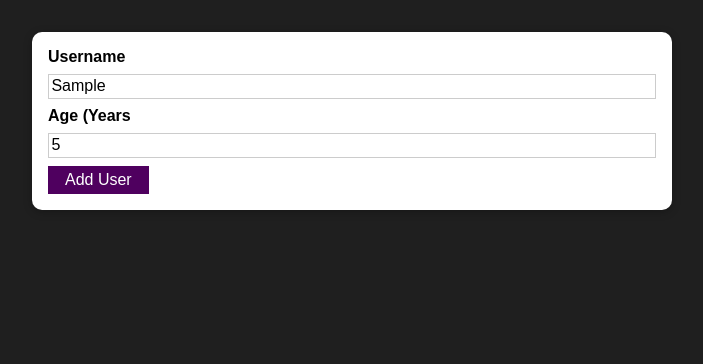
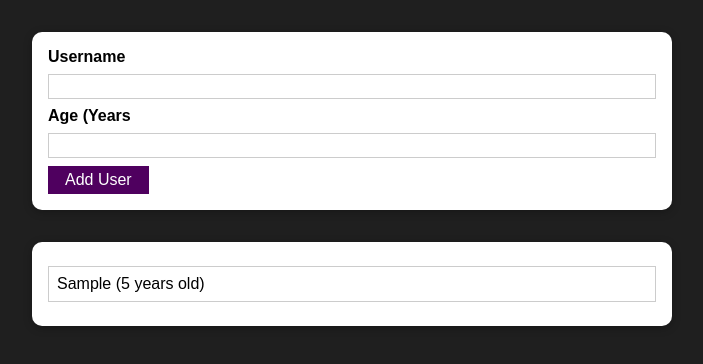
Before and after one commit to RavenRidge98/udemy-reactjs, a React (Create React App) app: page / in a window 1280 px wide. Both pictures are taken after typing "Sample", "5" into the empty fields and a click on the button "Add User". Shown: the top 364 px of the page, without its empty margins (288-991 px from the left). Built offline with nearby package versions, Linux system fonts and the light colour scheme.

Commit message:
Section 8 Done

```diff
--- a/src/App.js
+++ b/src/App.js
@@ -1,11 +1,20 @@
-import React from 'react';
+import React, { useState } from 'react';
 import AddUser from './components/Users/AddUser';
+import UsersList from './components/Users/UsersList';
 
 
 function App() {
+  const [usersList, setUsersList] = useState([]);
+
+  const addUserHandler = (userName, userAge) => {
+    setUsersList((prevUsersList)=> {
+      return [...prevUsersList, {name: userName, age: userAge, id: Math.random().toString()}];
+    });
+  }
   return (
     <div>
-      <AddUser/>
+      <AddUser onAddUser={addUserHandler}/>
+      <UsersList users={usersList}/>
     </div>
   );
 }
--- /dev/null
+++ b/src/components/UI/ErrorModal.js
@@ -0,0 +1,25 @@
+import React from "react";
+import Button from "./Button";
+import Card from "./Card";
+import style from "./ErrorModal.module.css";
+
+const ErrorModal = (props) => {
+  return (
+    <div>
+        <div className={style.backdrop} onClick={props.onConfirm}/>
+      <Card className={style.modal}>
+        <header className={style.header}>
+          <h2>{props.title}</h2>
+        </header>
+        <div className={style.content}>
+          <p>{props.message}</p>
+        </div>
+        <footer className={style.actions}>
+          <Button onClick={props.onConfirm}>Okay</Button>
+        </footer>
+      </Card>
+    </div>
+  );
+};
+
+export default ErrorModal;
--- /dev/null
+++ b/src/components/UI/ErrorModal.module.css
@@ -0,0 +1,45 @@
+.backdrop {
+    position: fixed;
+    top: 0;
+    left: 0;
+    width: 100%;
+    height: 100vh;
+    z-index: 10;
+    background: rgba(0, 0, 0, 0.75);
+  }
+
+  .modal {
+    position: fixed;
+    top: 30vh;
+    left: 10%;
+    width: 80%;
+    z-index: 100;
+    overflow: hidden;
+  }
+
+  .header {
+    background: #4f005f;
+    padding: 1rem;
+  }
+
+  .header h2 {
+    margin: 0;
+    color: white;
+  }
+
+  .content {
+    padding: 1rem;
+  }
+
+  .actions {
+    padding: 1rem;
+    display: flex;
+    justify-content: flex-end;
+  }
+
+  @media (min-width: 768px) {
+    .modal {
+      left: calc(50% - 20rem);
+      width: 40rem;
+    }
+  }
--- a/src/components/Users/AddUser.js
+++ b/src/components/Users/AddUser.js
@@ -1,24 +1,69 @@
-import React from "react";
-import Button from '../UI/Button';
-import Card from '../UI/Card';
-import styles from './AddUser.module.css';
+import React, { useState } from "react";
+import Button from "../UI/Button";
+import Card from "../UI/Card";
+import ErrorModal from "../UI/ErrorModal";
+import styles from "./AddUser.module.css";
 
+const AddUser = (props) => {
+  const [enteredUsername, setEnteredUsername] = useState("");
+  const [enteredAge, setEnteredAge] = useState("");
+  const [error, setError] = useState("");
 
-
-const AddUser = () => {
   const addUserHandler = (event) => {
     event.preventDefault();
+    if (enteredUsername.trim().length === 0 || enteredAge.trim().length === 0) {
+      setError({
+        title: "Invalid input",
+        message: "Please enter a valid name and age (non-empty values)",
+      });
+      return;
+    }
+    if (+enteredAge < 1) {
+      setError({
+        title: "Invalid age",
+        message: "Please enter a valid age (>0).",
+      });
+      return;
+    }
+    props.onAddUser(enteredUsername, enteredAge);
+    setEnteredUsername("");
+    setEnteredAge("");
   };
+
+  const usernameChangeHandler = (event) => {
+    setEnteredUsername(event.target.value);
+  };
+  const ageChangeHandler = (event) => {
+    setEnteredAge(event.target.value);
+  };
+  const errorHandler = () => {
+    setError(null);
+  }
+
   return (
+    <div>
+      {error && <ErrorModal title={error.title} message={error.message} onConfirm={errorHandler} />}
+
       <Card className={styles.input}>
         <form onSubmit={addUserHandler}>
           <label htmlFor='username'>Username</label>
-        <input id='username' type='text' />
+          <input
+            id='username'
+            type='text'
+            value={enteredUsername}
+            onChange={usernameChangeHandler}
+          />
           <label htmlFor='age'>Age (Years</label>
-        <input id='age' type='number' />
+          <input
+            id='age'
+            type='number'
+            value={enteredAge}
+            onChange={ageChangeHandler}
+          />
           <Button type='submit'>Add User</Button>
         </form>
       </Card>
+    </div>
   );
 };
 
--- /dev/null
+++ b/src/components/Users/UsersList.js
@@ -0,0 +1,19 @@
+import React from "react";
+import Card from "../UI/Card";
+import style from "./UsersList.module.css"
+
+const UsersList = (props) => {
+  return (
+    <Card className={style.users}>
+      <ul>
+        {props.users.map((user) => (
+          <li key={user.id}>
+            {user.name} ({user.age} years old)
+          </li>
+        ))}
+      </ul>
+    </Card>
+  );
+};
+
+export default UsersList;
--- /dev/null
+++ b/src/components/Users/UsersList.module.css
@@ -0,0 +1,16 @@
+.users {
+    margin: 2rem auto;
+    width: 90%;
+    max-width: 40rem;
+  }
+
+  .users ul {
+    list-style: none;
+    padding: 1rem;
+  }
+
+  .users li {
+    border: 1px solid #ccc;
+    margin: 0.5rem 0;
+    padding: 0.5rem;
+  }
```
Lines whose indentation alone changed are shown as unchanged.
